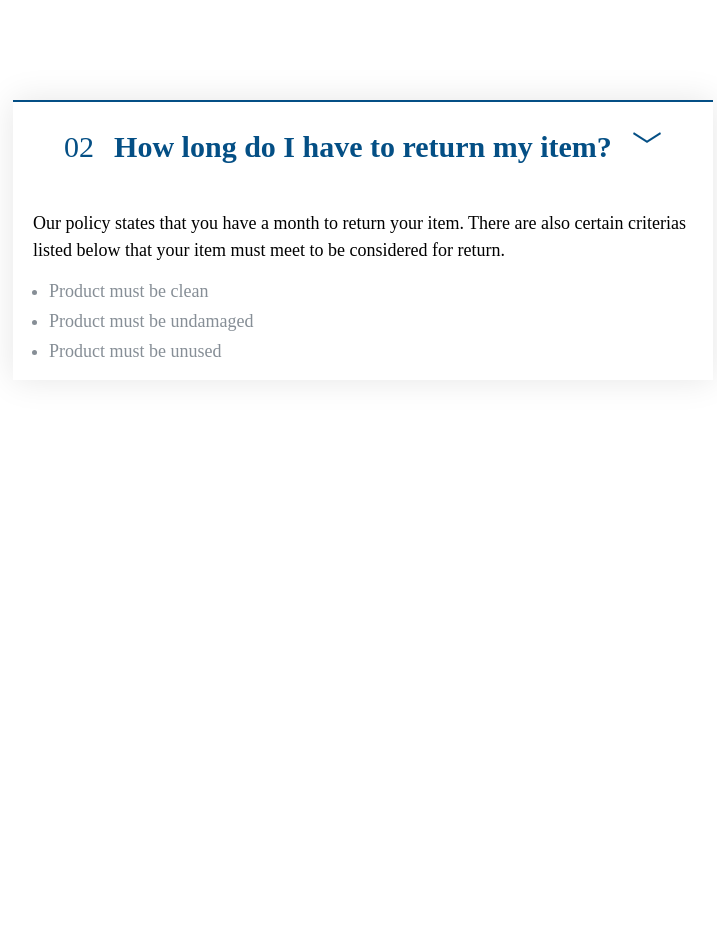
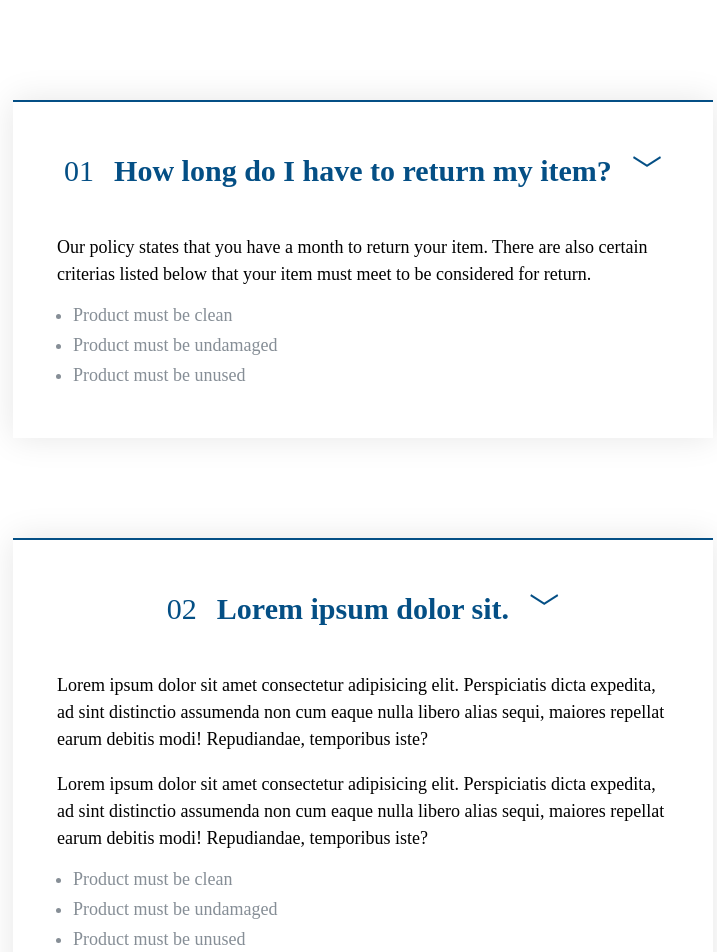
Before and after one commit to SueHafi/accordion-component, a React (Vite) app: page / in a window 1280 px wide. Shown: the top 952 px of the page, without its empty margins (277-994 px from the left). Before the commit the page ends 800 px from the top, so only its background shows below. Built offline with nearby package versions, Linux system fonts and the light colour scheme.

Commit message:
implemented accordion component reuseability

```diff
--- a/src/App.tsx
+++ b/src/App.tsx
@@ -1,10 +1,33 @@
-import './App.css';
-import Accordion from  './components/Accordion';
+import "./App.css";
+import Accordion from "./components/Accordion";
+import AccordionText from "./components/AccordionText";
 
 function App() {
   return (
-    <Accordion/>
-  )
+    <>
+      <Accordion num="01" title="How long do I have to return my item?">
+        <AccordionText>
+          Our policy states that you have a month to return your item. There are
+          also certain criterias listed below that your item must meet to be
+          considered for return.
+        </AccordionText>
+      </Accordion>
+      <Accordion num="02" title="Lorem ipsum dolor sit.">
+        <AccordionText>
+          Lorem ipsum dolor sit amet consectetur adipisicing elit. Perspiciatis
+          dicta expedita, ad sint distinctio assumenda non cum eaque nulla
+          libero alias sequi, maiores repellat earum debitis modi! Repudiandae,
+          temporibus iste?
+        </AccordionText>
+        <AccordionText>
+          Lorem ipsum dolor sit amet consectetur adipisicing elit. Perspiciatis
+          dicta expedita, ad sint distinctio assumenda non cum eaque nulla
+          libero alias sequi, maiores repellat earum debitis modi! Repudiandae,
+          temporibus iste?
+        </AccordionText>
+      </Accordion>
+    </>
+  );
 }
 
-export default App
+export default App;
--- a/src/components/Accordion.css
+++ b/src/components/Accordion.css
@@ -4,6 +4,7 @@
   border-top: 2px solid rgb(4, 79, 133);
   line-height: 1;
   box-shadow: 0 0 32px rgba(0,0,0,0.1);
+  padding: 24px;
 }
 
 .accordion-header {
@@ -29,12 +30,6 @@
   margin-right: auto;
 }
 
-.accordion-text {
-    font-size: 1.8rem;
-    line-break: auto;
-    line-height: 1.5;
-}
-
 .accordion-list {
     display: flex;
     flex-direction: column;
--- a/src/components/Accordion.tsx
+++ b/src/components/Accordion.tsx
@@ -1,22 +1,27 @@
+import { ReactNode } from "react";
 import "./Accordion.css";
+type AccordionProps = {
+  num: string;
+  title: string;
+  children: ReactNode;
+};
 
-export default function Accordion() {
-  const listOfCriteria = ["Product must be clean", "Product must be undamaged", "Product must be unused"];
+export default function Accordion({ num, title, children }: AccordionProps) {
+  const listOfCriteria = [
+    "Product must be clean",
+    "Product must be undamaged",
+    "Product must be unused",
+  ];
+
   return (
     <div className="accordion-container">
       <header className="accordion-header">
-        <p className="accordion-num--02">02</p>
-        <h1 className="accordion-title">
-          How long do I have to return my item?
-        </h1>
+        <p className="accordion-num--02">{num}</p>
+        <h1 className="accordion-title">{title}</h1>
         <p className="accordion-symbol">&#65088;</p>
       </header>
       <section className="accordion-text-section">
-        <p className="accordion-text">
-          Our policy states that you have a month to return your item. There are
-          also certain criterias listed below that your item must meet to be
-          considered for return.
-        </p>
+       {children}
         <ul className="accordion-list">
           {listOfCriteria.map((element, id) => (
             <li className="accordion-list-items" key={id}>
--- /dev/null
+++ b/src/components/AccordionText.css
@@ -0,0 +1,5 @@
+.accordion-text {
+  font-size: 1.8rem;
+  line-break: auto;
+  line-height: 1.5;
+}
--- /dev/null
+++ b/src/components/AccordionText.tsx
@@ -0,0 +1,10 @@
+import { ReactNode } from "react";
+import "./AccordionText.css";
+
+type AccordionTextProps = {
+  children: ReactNode;
+};
+
+export default function AccordionText({children}: AccordionTextProps) {
+  return <p className="accordion-text">{children}</p>;
+}
```
